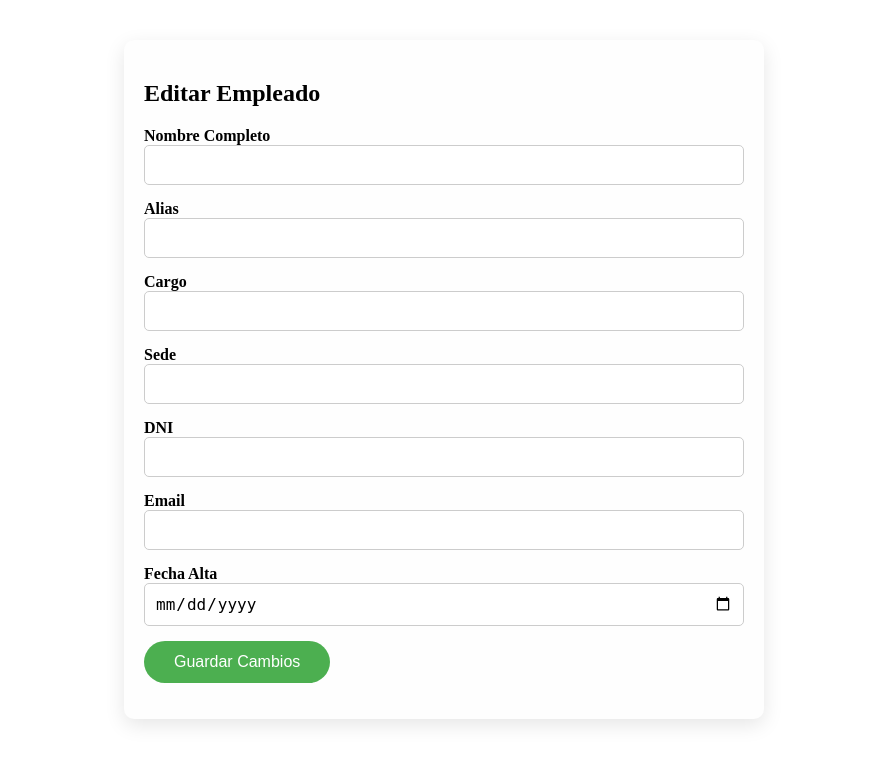
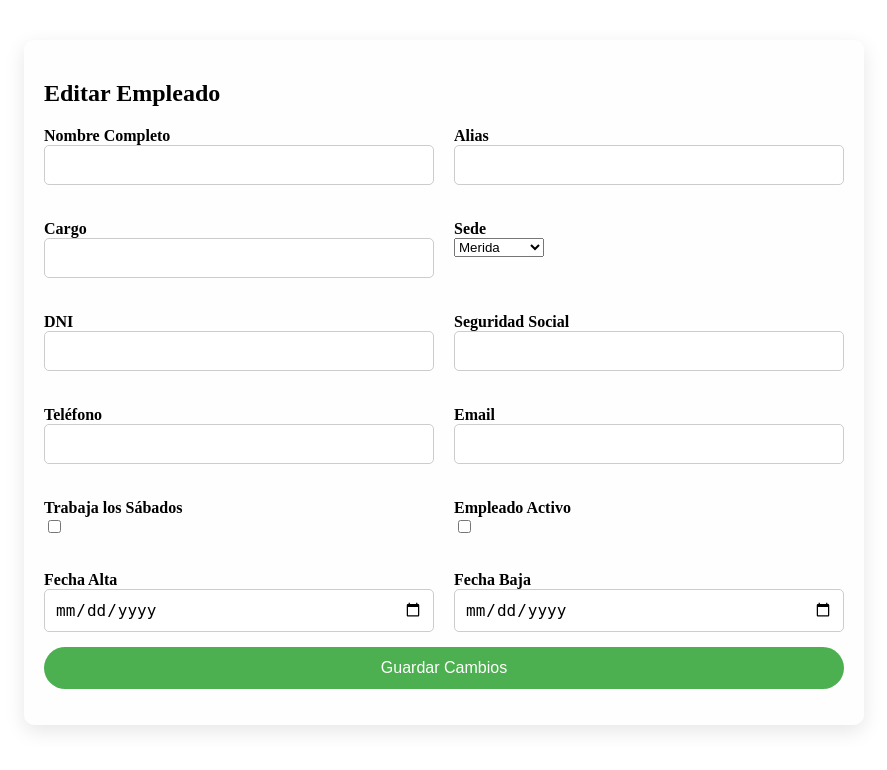
Before and after one commit to jmm-1987/registro, a Flask app: template templates/editar_empleado.html in a window 1280 px wide. Shown: the top 770 px of the page, without its empty margins (196-1083 px from the left). Run offline with Flask 3, Linux system fonts and the light colour scheme; the template is opened without the code that fills it, so the values that code supplies are empty.

Commit message:
primero funciconando

```diff
--- a/templates/editar_empleado.html
+++ b/templates/editar_empleado.html
@@ -2,6 +2,7 @@
 <div class="form-container">
     <h2>Editar Empleado</h2>
     <form id="editEmpleadoForm" method="POST" action="{{ url_for('editar_empleado', id=empleado.id) }}">
+        <div class="form-grid">
             <div class="form-group">
                 <label for="editNombre">Nombre Completo</label>
                 <input type="text" id="editNombre" name="nombre_completo" value="{{ empleado.nombre_completo }}" required>
@@ -16,19 +17,43 @@
             </div>
             <div class="form-group">
                 <label for="editSede">Sede</label>
-            <input type="text" id="editSede" name="sede" value="{{ empleado.sede }}" required>
+                <select id="editSede" name="sede" required>
+                    <option value="Merida" {% if empleado.sede == 'Merida' %}selected{% endif %}>Merida</option>
+                    <option value="Navalmoral" {% if empleado.sede == 'Navalmoral' %}selected{% endif %}>Navalmoral</option>
+            </select>
             </div>
             <div class="form-group">
                 <label for="editDni">DNI</label>
-            <input type="text" id="editDni" name="dni" value="{{ empleado.dni }}" required>
+                <input type="text" id="editDni" name="dni" value="{{ empleado.dni }}">
+            </div>
+            <div class="form-group">
+                <label for="editSeguridadSocial">Seguridad Social</label>
+                <input type="text" id="editSeguridadSocial" name="seguridad_social" value="{{ empleado.seguridad_social }}">
+            </div>
+            <div class="form-group">
+                <label for="editTelefono">Teléfono</label>
+                <input type="text" id="editTelefono" name="telefono" value="{{ empleado.telefono }}" required>
             </div>
             <div class="form-group">
                 <label for="editEmail">Email</label>
                 <input type="email" id="editEmail" name="email" value="{{ empleado.email }}" required>
             </div>
             <div class="form-group">
+                <label for="editSabados">Trabaja los Sábados</label>
+                <input type="checkbox" id="editSabados" name="sabados" {% if empleado.sabados %}checked{% endif %}>
+            </div>
+            <div class="form-group">
+                <label for="editActivo">Empleado Activo</label>
+                <input type="checkbox" id="editActivo" name="activo" {% if empleado.activo %}checked{% endif %}>
+            </div>
+            <div class="form-group">
                 <label for="editFechaAlta">Fecha Alta</label>
                 <input type="date" id="editFechaAlta" name="fecha_alta" value="{{ empleado.fecha_alta.strftime('%Y-%m-%d') }}" required>
+            </div>
+            <div class="form-group">
+                <label for="editFechaBaja">Fecha Baja</label>
+                <input type="date" id="editFechaBaja" name="fecha_baja" value="{{ empleado.fecha_baja.strftime('%Y-%m-%d') if empleado.fecha_baja else '' }}">
+            </div>
         </div>
         <button type="submit" class="btn">Guardar Cambios</button>
     </form>
@@ -41,8 +66,14 @@
         border-radius: 10px;
         box-shadow: 0 6px 20px rgba(0, 0, 0, 0.1);
         width: 100%;
-        max-width: 600px;
+        max-width: 800px;
         margin: 40px auto;
+    }
+
+    .form-grid {
+        display: grid;
+        grid-template-columns: 1fr 1fr;
+        gap: 20px;
     }
 
     .form-group {
@@ -62,6 +93,10 @@
         border: 1px solid #ccc;
     }
 
+    .form-group input[type="checkbox"] {
+        width: auto;
+    }
+
     .btn {
         background-color: #4CAF50;
         color: white;
@@ -71,6 +106,7 @@
         font-size: 1rem;
         cursor: pointer;
         transition: background-color 0.3s ease, transform 0.3s ease;
+        width: 100%;
     }
 
     .btn:hover {
```
Also changed, not shown: funciones/editar_empleado.py (+14 -0 lines), models.py (+18 -0 lines), templates/empleados.html (+32 -2 lines). Lines whose indentation alone changed are shown as unchanged.
